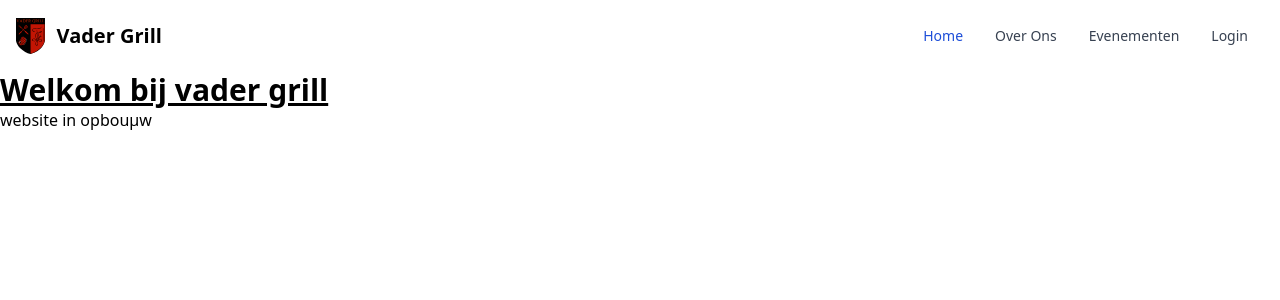
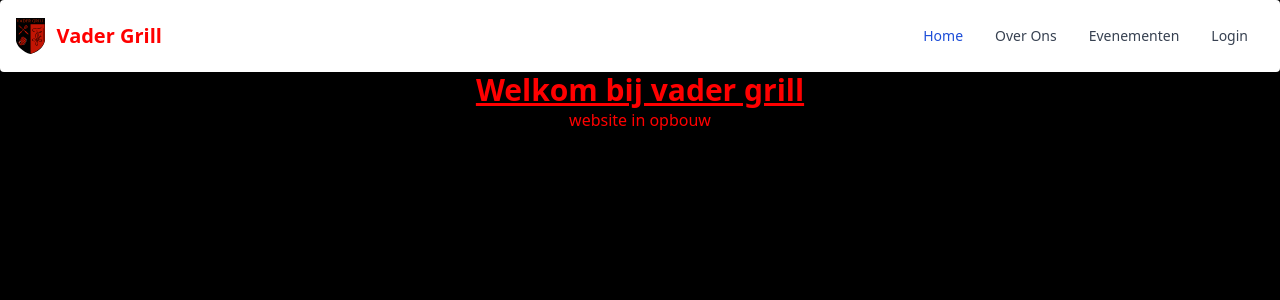
Before and after one commit to TakeoIschiFan/vadergrill-site, a SvelteKit app in the folder frontend/: page / in a window 1280 px wide. Shown: the top 300 px of the page. Built offline with nearby package versions, Linux system fonts and the light colour scheme.

Commit message:
css test + pull request test

```diff
--- a/frontend/src/app.css
+++ b/frontend/src/app.css
@@ -1,3 +1,14 @@
 @tailwind base;
 @tailwind components;
 @tailwind utilities;
+
+:root {
+    --primary-color--: black;
+    --secondary-color--: red;
+}
+
+body {
+    background-color: var(--primary-color--);
+    color: var(--secondary-color--);
+    text-align: center;
+}
--- a/frontend/src/routes/+page.svelte
+++ b/frontend/src/routes/+page.svelte
@@ -1,3 +1,3 @@
 <h1 class="text-3xl font-bold underline">Welkom bij vader grill</h1>
-<p>website in opbouµw</p>
+<p>website in opbouw</p>
 <p style="background-image: url('vadergrill.svg');"/>
```
Also changed, not shown: frontend/src/routes/over-ons/+page.svelte (line endings or trailing spaces).
